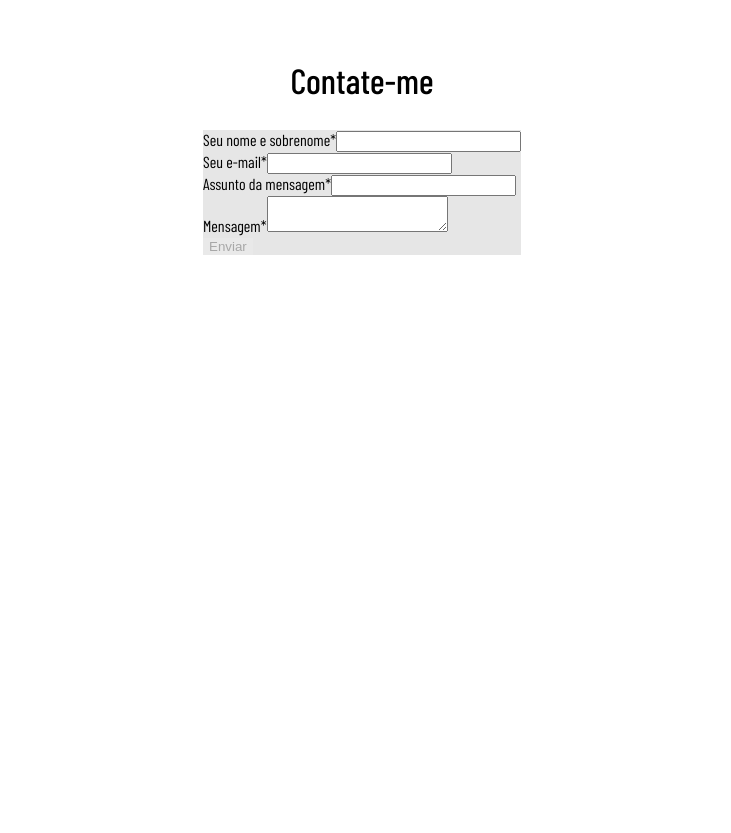
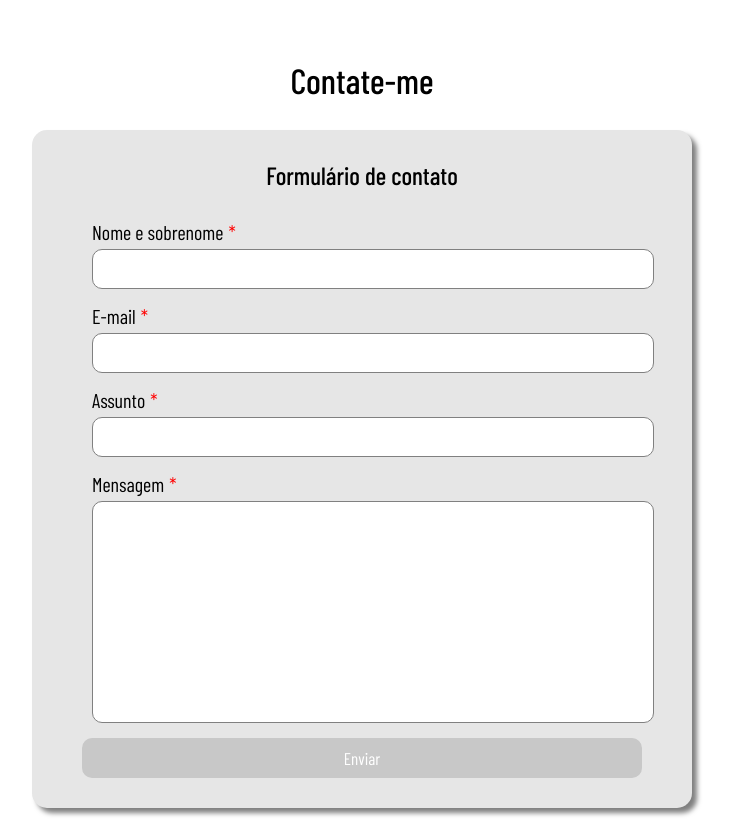
Before and after one commit to rena02to/portfolio, a Next.js app: page / in a window 1280 px wide. Shown: the part 2900-3733 px from the top of the page, without its empty margins (313-1044 px from the left). Before the commit the page ends 3180 px from the top, so only its background shows below. Built offline with nearby package versions, Linux system fonts and the light colour scheme; a web font is replaced by a local one.

Commit message:
inserindo a estrutura do formulário de contato

```diff
--- a/src/components/contact.tsx
+++ b/src/components/contact.tsx
@@ -14,20 +14,22 @@ export default function Contact(){
             <Formik initialValues={initialValues} onSubmit={handleSubmit}>
                 {({ isSubmitting }) => (
                     <Form>
+                        <h3>Formulário de contato</h3>
+
                         <div className={style.inputbox}>
-                            <label htmlFor="name">Seu nome e sobrenome<span>*</span></label>
+                            <label htmlFor="name">Nome e sobrenome<span>*</span></label>
                             <input type="text" id='name'/>
                             <ErrorMessage name='name'/>
                         </div>
 
                         <div className={style.inputbox}>
-                            <label htmlFor="email">Seu e-mail<span>*</span></label>
+                            <label htmlFor="email">E-mail<span>*</span></label>
                             <input type="email" name="email" id="email"/>
                             <ErrorMessage name='email'/>
                         </div>
 
                         <div className={style.inputbox}>
-                            <label htmlFor="subject">Assunto da mensagem<span>*</span></label>
+                            <label htmlFor="subject">Assunto<span>*</span></label>
                             <input type="text" id='subject'/>
                             <ErrorMessage name='subject'/>
                         </div>
--- a/src/styles/contact.module.scss
+++ b/src/styles/contact.module.scss
@@ -15,5 +15,59 @@
     }
     form{
         background-color: $profile-background;
+        width: calc(90% - 60px);
+        padding: 30px;
+        max-width: 600px;
+        @include align-flex(column);
+        gap: 15px;
+        box-shadow: 5px 5px 5px rgba(0, 0, 0, 0.5);
+        border-radius: 15px;
+        h3{
+            font-size: 25px;
+            font-weight: 500;
+            margin: 0 0 15px 0;
+            @media (max-width: 600px){
+                font-size: 20px;
+            }
+        }
+        .inputbox{
+            @include align-flex(column);
+            width: 90%;
+            gap: 5px;
+            align-items: flex-start;
+            label{
+                font-size: 20px;
+                font-weight: 400;
+                span{
+                    color: red;
+                    margin-left: 5px;
+                }
+            }
+            input, textarea{
+                width: 100%;
+                padding: 10px;
+                font-size: 15px;
+                font-family: $main-font;
+                border-radius: 10px;
+                border: 1px solid gray;
+            }
+            textarea{
+                height: 200px;
+                resize: none;
+            }
+            input{}
+        }
+        button{
+            padding: 10px 20px;
+            font-family: $main-font;
+            font-size: 17px;
+            border-radius: 10px;
+            background-color: $blue-color;
+            color: white;
+            width: calc(100% - 40px);
+            &:disabled{
+                background-color: rgb(200, 200, 200);
+            }
+        }
     }
 }
```
